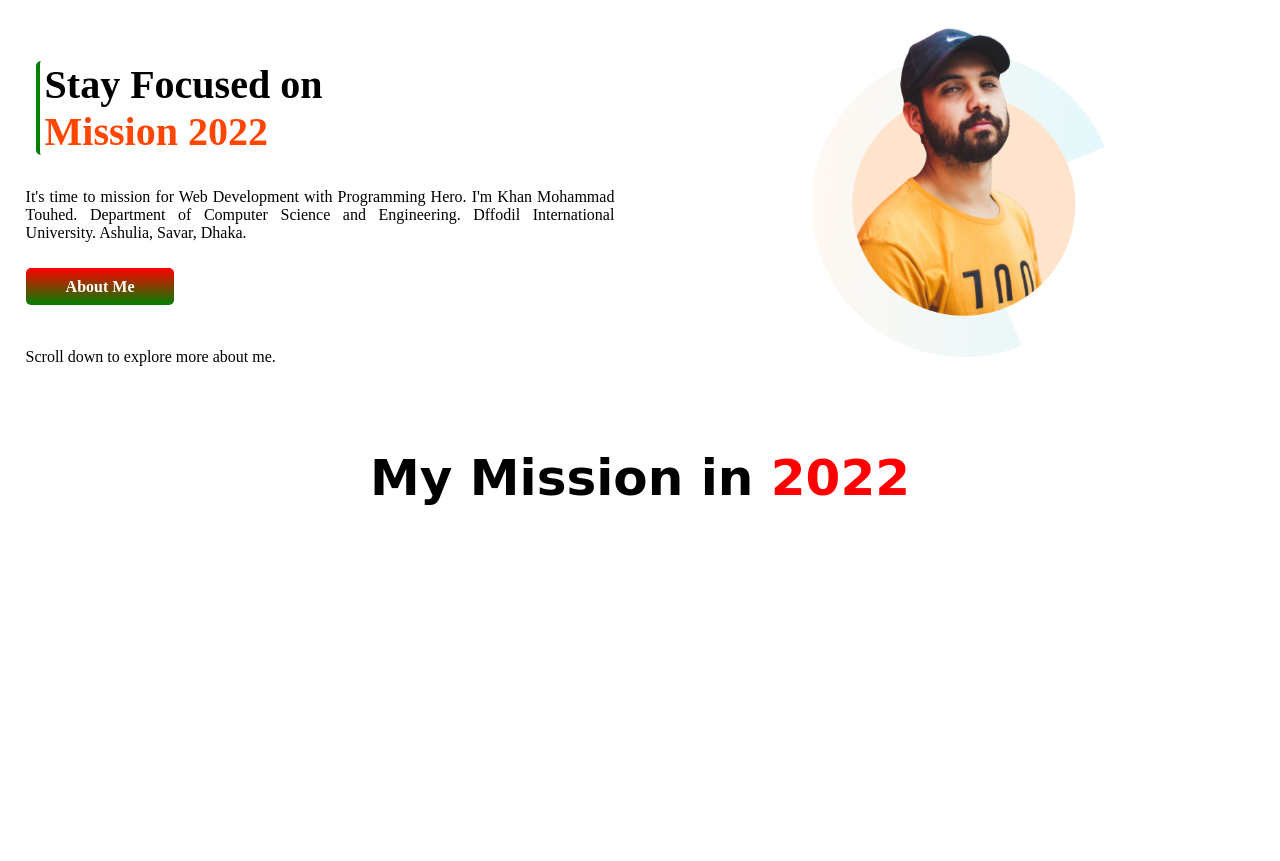
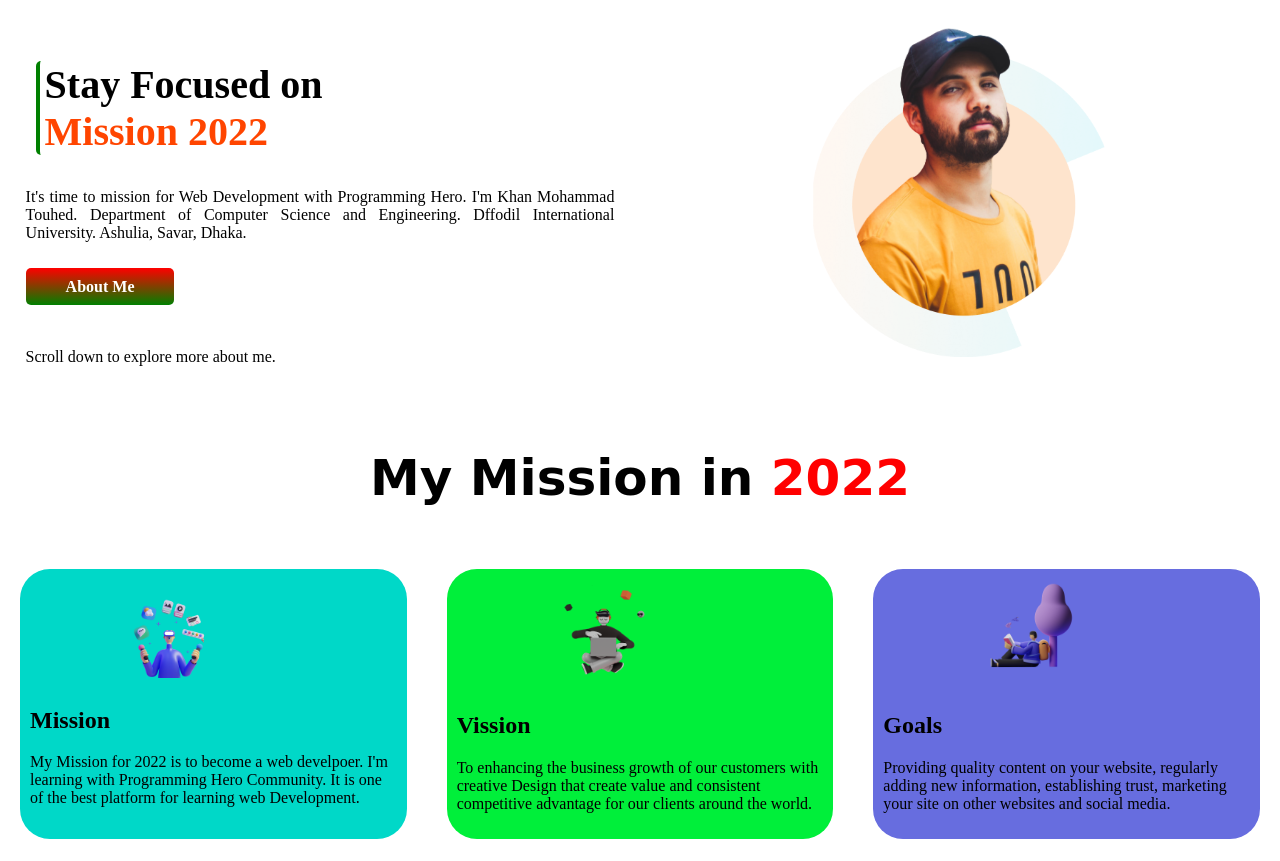
Before and after one commit to TouhedurRahman/mission-2022-trk, a plain HTML site: page index.html in a window 1280 px wide. Before the commit the page ends 800 px from the top, so only its background shows below. Drawn offline with Linux system fonts and the light colour scheme.

Commit message:
third-div-sec-added

```diff
--- a/index.html
+++ b/index.html
@@ -13,7 +13,7 @@
 </head>
 
 <body>
-    <section class="first-section">
+    <section class="display-section">
         <div class="half-width">
             <div id="div-m22">
                 <h1 id="stay-2022">Stay Focused on <br> <span style="color: orangered;">Mission 2022</span></h1>
@@ -42,6 +42,33 @@
         <h1 id="second-section-header">My Mission in <span style="color: red;">2022</span></h1>
     </section>
 
+    <section class="display-section">
+        <div class="half-width" id="div-box-01">
+            <img src="images/illustrator-1.png" alt="pic-01">
+            <h2>Mission</h2>
+            <p>
+                My Mission for 2022 is to become a web develpoer. I'm learning with Programming Hero Community. It is
+                one of the best platform for learning web Development.
+            </p>
+        </div>
+        <div class="half-width" id="div-box-02">
+            <img src="images/illustrator-2.png" alt="pic-02">
+            <h2>Vission</h2>
+            <p>
+                To enhancing the business growth of our customers with creative Design that create value and consistent
+                competitive advantage for our clients around the world.
+            </p>
+        </div>
+        <div class="half-width" id="div-box-03">
+            <img src="images/illustrator-3.png" alt="pic-03">
+            <h2>Goals</h2>
+            <p>
+                Providing quality content on your website, regularly adding new information, establishing trust,
+                marketing your site on other websites and social media.
+            </p>
+        </div>
+    </section>
+
 </body>
 
 </html>
--- a/style.css
+++ b/style.css
@@ -3,9 +3,11 @@ body{
     padding: 0;
 }
 
-.first-section{
+.display-section{
     display: flex;
     margin: 2px 0px;
+    width: 100%;
+    height: 100%;
 }
 
 .half-width{
@@ -50,3 +52,36 @@ body{
   font-family: 'Dancing Script', cursive;
   font-family: 'Lobster', cursive;
 }
+
+#div-box-01{
+    background-color: #00D8C8;
+    margin: 20px;
+    padding: 10px;
+    border-radius: 30px;
+}
+
+#div-box-01 img{
+    width: 30%;
+}
+
+#div-box-02{
+    background-color: #00EF3A;
+    margin: 20px;
+    padding: 10px;
+    border-radius: 30px;
+}
+
+#div-box-02 img{
+    width: 30%;
+}
+
+#div-box-03{
+    background-color: #676ddf;
+    margin: 20px;
+    padding: 10px;
+    border-radius: 30px;
+}
+
+#div-box-03 img{
+    width: 30%;
+}
```
Also changed, not shown: images/illustrator-1.png (added), images/illustrator-2.png (added), images/illustrator-3.png (added).
